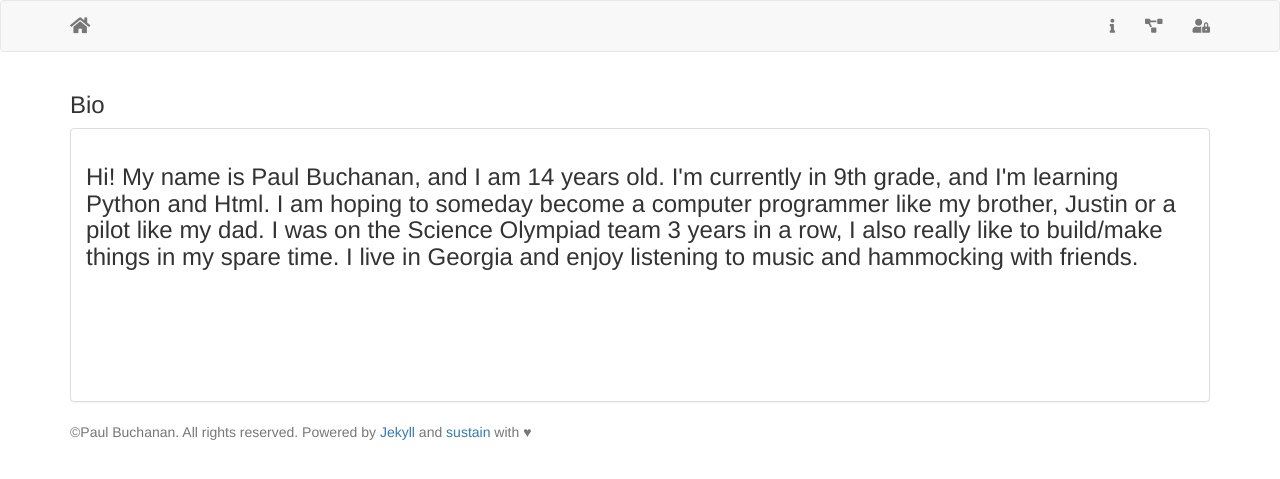
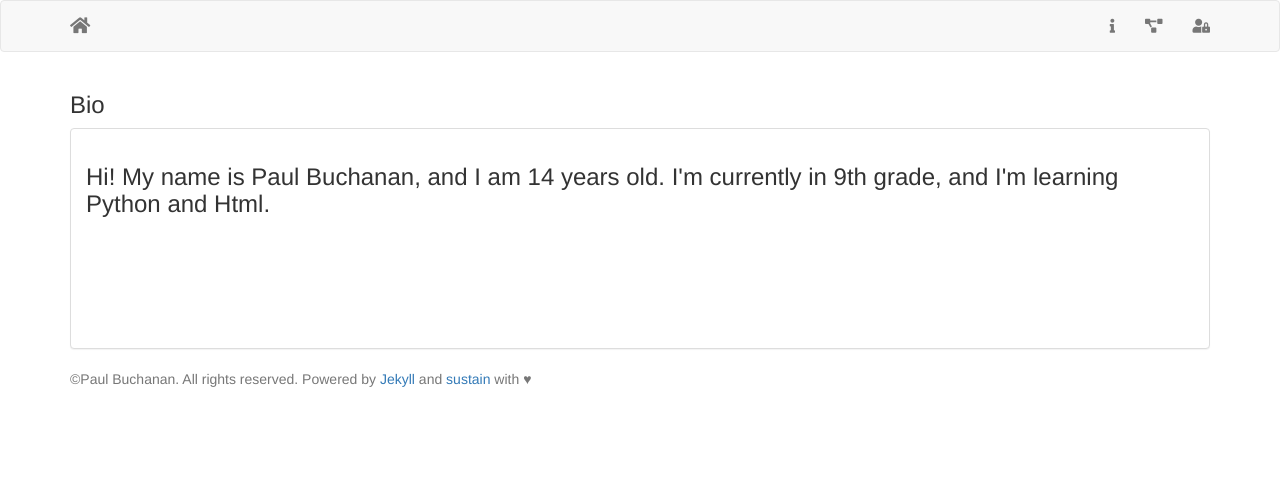
Before and after one commit to pa978ul/paulbuchanant9.com, a Jekyll site: the page built from blog.html, in a window 1280 px wide. Shown: the top 479 px of the page. Built offline with Jekyll 4.4.1, drawn with Linux system fonts in a browser that asks for light colours; nearby versions of some CDN libraries.

Commit message:
Update bio.html

```diff
--- a/_includes/bio.html
+++ b/_includes/bio.html
@@ -6,7 +6,7 @@
     <div class="panel-body">
         <h3>
 
-       Hi! My name is Paul Buchanan, and I am 14 years old. I'm currently in 9th grade, and I'm learning Python and Html. I am hoping to someday become a computer programmer like my brother, Justin or a pilot like my dad. I was on the Science Olympiad team 3 years in a row, I also really like to build/make things in my spare time. I live in Georgia and enjoy listening to music and hammocking with friends.
+       Hi! My name is Paul Buchanan, and I am 14 years old. I'm currently in 9th grade, and I'm learning Python and Html.
 
         </br>
         </br>
```
